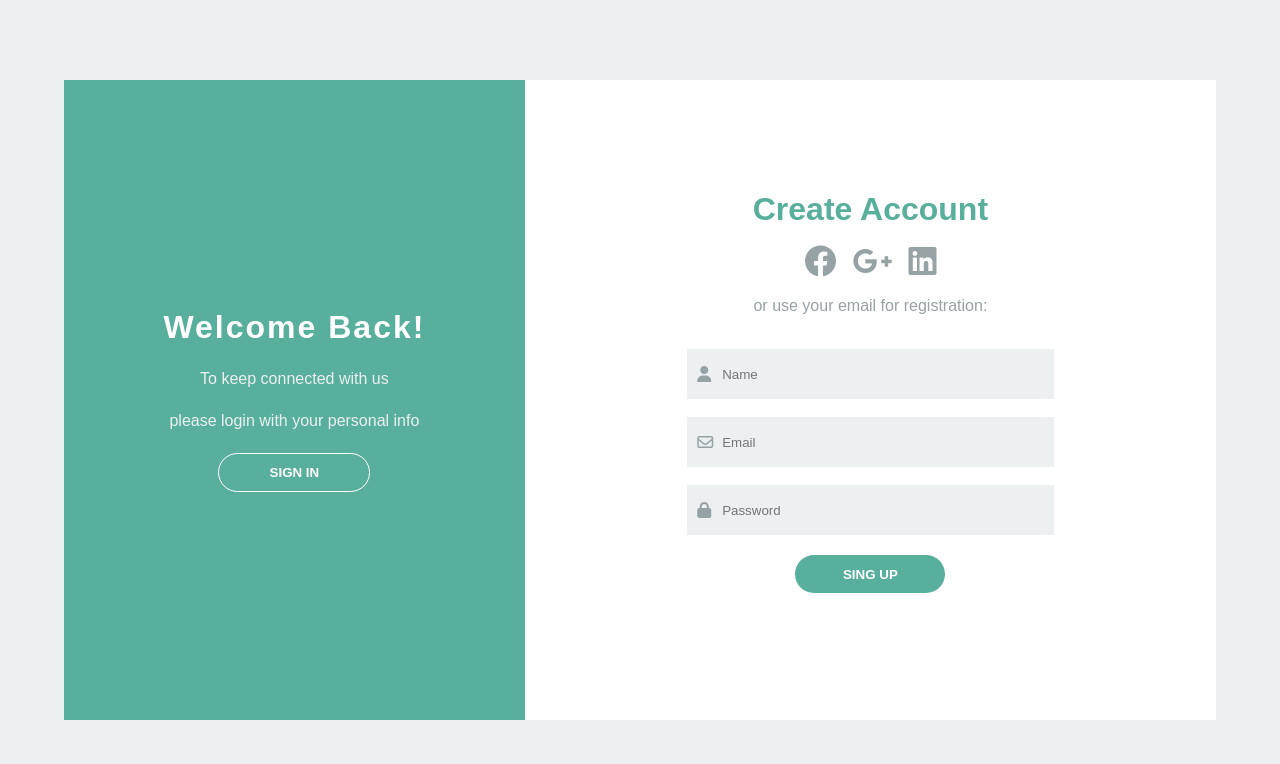
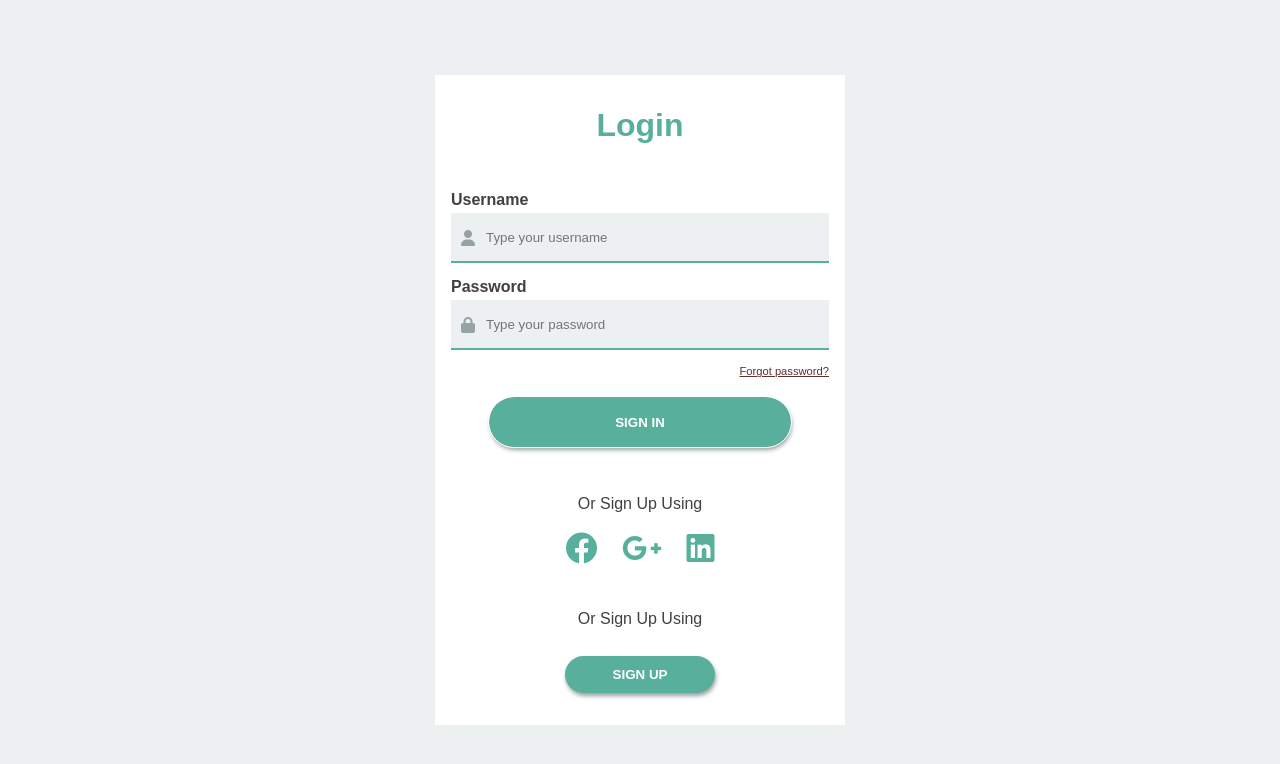
Before and after one commit to Klebson-Antunes/Tela-cadastro, a plain HTML site: page index.html in a window 1280 px wide. Both pictures are taken after a click on the button "SIGN IN". Drawn offline with Linux system fonts and the light colour scheme.

Commit message:
adicionado arquivo js

```diff
--- a/css/style.css
+++ b/css/style.css
@@ -5,6 +5,7 @@
     --cinza-claro: #97a2a5;
 }
 
+/*Reset*/
 * {
     margin: 0;
     padding: 0;
@@ -23,6 +24,10 @@ body {
     background-color: var(--fundo-branco);
     padding: 1rem;
 }
+p{
+    color: red;
+}
+/*Centraliza elementos*/
 .centraliza {
     display: flex;
     flex-direction: column;
@@ -30,6 +35,7 @@ body {
     align-items: center;
 }
 
+/*Tela de Cadastro*/
 .container {
     width: 90%;
     height: auto;
@@ -46,6 +52,7 @@ body {
     background-color: var(--bg-azul);
     gap: 1.5rem;
 }
+
 .container__login h2 {
     color: var(--branco);
     font-size: 2rem;
@@ -89,7 +96,6 @@ body {
     flex-wrap: wrap;
     justify-content: center;
     width: 300px;
-
 }
 
 .cabecalho__cadastro h2 {
@@ -109,14 +115,18 @@ body {
     color: var(--cinza-claro);
     font-size: 2rem;
 }
+
 form {
     padding: 1rem;
     text-align: center;
+    clear: both;
 }
-label{
+
+.label__cadastro{
     display: block;
     visibility: hidden;
 }
+
 input {
     width: 100%;
     height: 50px;
@@ -124,6 +134,7 @@ input {
     background-color: var(--fundo-branco);
     border: none;
 }
+
 .icon-input {
     position: absolute;
     line-height: 50px;
@@ -134,6 +145,7 @@ input {
 .btn__cadastrar {
     margin-top: 20px;
     transition: 1s;
+    box-shadow: 1px 3px 4px var(--cinza-claro);
 }
 
 .btn__cadastrar:hover {
@@ -142,6 +154,78 @@ input {
     color: var(--bg-azul);
 }
 
+
+/*Tela Login ******************/
+.login {
+    height: 650px;
+    justify-content: space-evenly;
+    text-align: center;
+    background-color: var(--branco);
+    display: flex;
+}
+
+.login__titulo {
+    font-size: 2rem;
+    font-weight: bold;
+    color: var(--bg-azul);
+}
+
+.login p{
+    color: rgb(66, 63, 63);
+    margin-bottom: 8px;
+}
+
+.esqueceu__senha {
+    float: right;
+    font-size: 0.7rem;
+    color: rgb(99, 46, 46);
+}
+
+.label__login {
+    visibility: visible;
+    display: block;
+    text-align: left;
+    font-weight: bold;
+    color: rgb(66, 63, 63);
+    margin-bottom: 4px;
+}
+
+.input__login {
+    border: none;
+    border-bottom: 2px solid var(--bg-azul);
+    margin-bottom: 15px;
+}
+
+.input__login:focus {
+    border: none;
+    outline: none;
+    border-bottom: 2px solid var(--bg-azul);
+    caret-color: var(--bg-azul);
+}
+
+.btn__login {
+    margin-top: 20px;
+    width: 80%;
+    box-shadow: 1px 3px 4px var(--cinza-claro);
+}
+
+.btn__login:hover {
+    outline: 1px solid var(--bg-azul);
+}
+
+.logar-com .icons {
+    padding: 10px;
+    color: var(--bg-azul);
+    transition: 0.2s ease;
+}
+
+.logar-com .icons:hover {
+    transform: scale(110%);
+}
+
+.desativado {
+    display: none;
+}
 @media (min-width: 720px) {
     body {
         height: 100vh;
--- a/index.html
+++ b/index.html
@@ -6,20 +6,24 @@
     <meta http-equiv="X-UA-Compatible" content="IE=edge">
     <meta name="viewport" content="width=device-width, initial-scale=1.0">
     <title>Tela de Cadastro</title>
+
     <link rel="stylesheet" href="./fontawesome-free-6.2.1-web/css/all.css">
     <link rel="stylesheet" href="./css/style.css">
 </head>
 
 <body>
-    <section class="container">
+    <!--Seção Cadastro-->
+    <section class="container cadastro">
+        <!--Área ir para login-->
         <article class="container__login centraliza">
             <h2>Welcome Back!</h2>
             <p>To keep connected with us</p>
             <p>please login with your personal info</p>
-            <button class="btn btn__login">sign in</button>
+            <button class="btn btn__login btn-tela">sign in</button>
         </article>
-
+        <!--Criar conta Com redes e Formulario de Cadastro-->
         <article class="container__cadastro centraliza">
+            <!--Criar conta Com redes-->
             <div class="cabecalho__cadastro">
                 <h2>Create Account</h2>
                 <span class="icons">
@@ -35,26 +39,67 @@
                 <p>or use your email for registration:</p>
 
             </div>
+            <!--Formulario de Cadastro-->
             <form action="">
-                <label for="nome">Nome</label>
+                <label class="label__cadastro" for="nome">Nome</label>
                 <i class="fa-solid fa-user icon-input"></i>
                 <input type="text" name="" id="nome" placeholder="Name" required>
 
-                <label for="email">Email</label>
+                <label class="label__cadastro" for="email">Email</label>
                 <i class="fa-regular fa-envelope icon-input"></i>
                 <input type="email" name="" id="email" placeholder="Email" required>
 
-                <label for="senha">Senha</label>
+                <label class="label__cadastro" for="senha">Senha</label>
                 <i class="fa-sharp fa-solid fa-lock icon-input"></i>
                 <input type="password" name="" id="senha" placeholder="Password" required>
-
-
-
-                <button class="btn btn__cadastrar">sing up</button>
+                <!--Button cadastrar-->
+                <input type="submit" value="sign up" class="btn btn__cadastrar">
 
             </form>
         </article>
     </section>
+    <!--Seção Login-->
+    <section class="centraliza login desativado">
+        <h2 class="login__titulo">Login</h2>
+        <!--Formulário de Login-->
+        <form action="">
+            <label class="label__login" for="username">Username</label>
+            <i class="fa-solid fa-user icon-input"></i>
+            <input class="input__login" type="text" id="username" placeholder="Type your username" required>
+
+            <label class="label__login" for="password">Password</label>
+            <i class="fa-sharp fa-solid fa-lock icon-input"></i>
+            <input class="input__login" type="password" name="" id="password" placeholder="Type your password" required>
+            <!--Campo esqueçeu senha-->
+            <a class="esqueceu__senha" href="">Forgot password?</a>
+            <!--Button Login-->
+            <input type="submit" class="btn btn__login" value="sign in">
+
+        </form>
+        <!--Logar com redes-->
+        <div class="logar-com">
+            <p>Or Sign Up Using</p>
+
+            <span class="icons">
+                <i class="fa-brands fa-facebook"></i>
+            </span>
+            <span class="icons">
+                <i class="fa-brands fa-google-plus-g"></i>
+            </span>
+            <span class="icons">
+                <i class="fa-brands fa-linkedin"></i>
+            </span>
+        </div>
+        <!--Ir para Cadastro-->
+        <div class="login__rodape">
+            <p>Or Sign Up Using</p>
+            <button class="btn btn__cadastrar btn-tela">sign up</button>
+        </div>
+
+    </section>
+
+    <!--Script-->
+    <script src="./js/main.js"></script>
 </body>
 
 </html>
--- /dev/null
+++ b/js/main.js
@@ -0,0 +1,29 @@
+// mudar de tela login / cadastro
+const botoes = document.querySelectorAll('.btn-tela');
+
+const telaCadastro = document.querySelector('.cadastro');
+const telaLogin = document.querySelector('.login');
+
+for (let i = 0; i < botoes.length; i++) {
+    const btn = botoes[i];
+    btn.onclick = function () {
+        verificaTela(telaCadastro, telaLogin, btn)
+    }
+}
+
+//add e remove classe com display block
+function removeAddClass (remove, add) {
+    remove.classList.remove('desativado');
+    add.classList.add('desativado');
+}
+
+//verifica o botão clicado e chama a função remove e add classe
+function verificaTela (cadastro, login, btn) {
+    const classe = btn.classList[1];
+
+    if (classe === "btn__login"){
+        removeAddClass(login, cadastro);
+    } else if (classe === "btn__cadastrar") {
+        removeAddClass(cadastro, login);
+    }
+}
```
Also changed, not shown: 1 other file.
